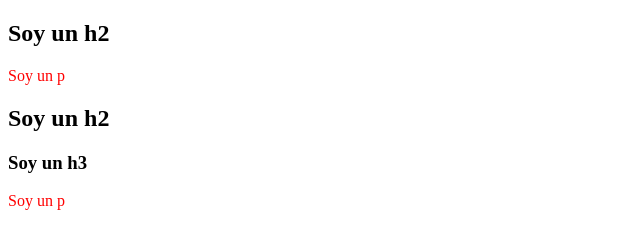
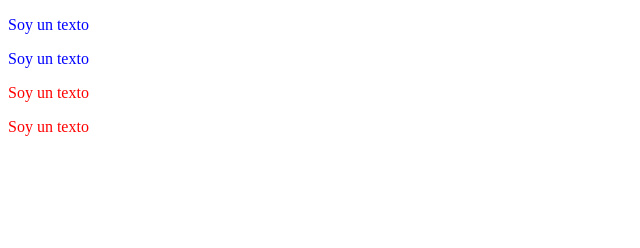
Before and after one commit to NicoCodes13/Platzi-DefinitivoHTMLyCSS, a plain HTML site: page css/claseCombinadores/index.html in a window 1280 px wide. Shown: the whole page, without its empty margins (0-640 px from the left). Drawn offline with Linux system fonts and the light colour scheme.

Commit message:
Selectores hijos y decendentes

```diff
--- a/css/claseCombinadores/index.html
+++ b/css/claseCombinadores/index.html
@@ -8,11 +8,18 @@
   </head>
   <body>
     <div>
-      <h2>Soy un h2</h2>
-      <p>Soy un p</p>
-      <h2>Soy un h2</h2>
-      <h3>Soy un h3</h3>
-      <p>Soy un p</p>
+      <article>
+        <p>Soy un texto</p>
+      </article>
+      <article>
+        <p>Soy un texto</p>
+        <section>
+          <div>
+            <p>Soy un texto</p>
+          </div>
+        </section>
+      </article>
+      <p>Soy un texto</p>
     </div>
   </body>
 </html>
--- a/css/claseCombinadores/style.css
+++ b/css/claseCombinadores/style.css
@@ -4,6 +4,17 @@
 } */
 
 /* Hermano general */
-h2 ~ p {
+/* h2 ~ p {
+  color: red;
+} */
+
+/* decendent */
+
+div p {
+  color: blue;
+}
+
+/* Child combinator */
+div > p {
   color: red;
 }
```
